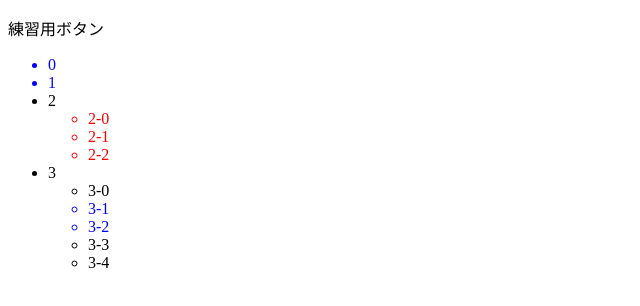
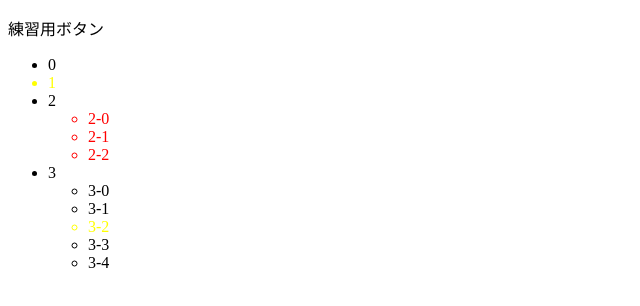
Before and after one commit to katakusu/jquery_init, a plain HTML site: page index.html in a window 1280 px wide. Shown: the full height of the page, 0-640 px from the left. Drawn offline with Linux system fonts and the light colour scheme.

Commit message:
#04 演習セレクタ

```diff
--- a/index.html
+++ b/index.html
@@ -32,9 +32,14 @@
     //$(document).ready(function(){
     $(function(){
       // セレクタ・メソッド
-      // html:そのまま　id:# class:.
+      // A > B : Aの直下のB要素
+      // A   B : A以下のB要素すべて
+      // A , B : AとBの要素
+      // A + B : Aに隣接するB要素
       $("#sub").css('color', 'red');
-      $(".item").css('color', 'blue');
+      //$("#main .item").css('color', 'blue');
+      //$("p, .item").css('color', 'blue');
+      $(".item + .item").css('color', 'yellow');
     });
   </script>
 </body>
```
